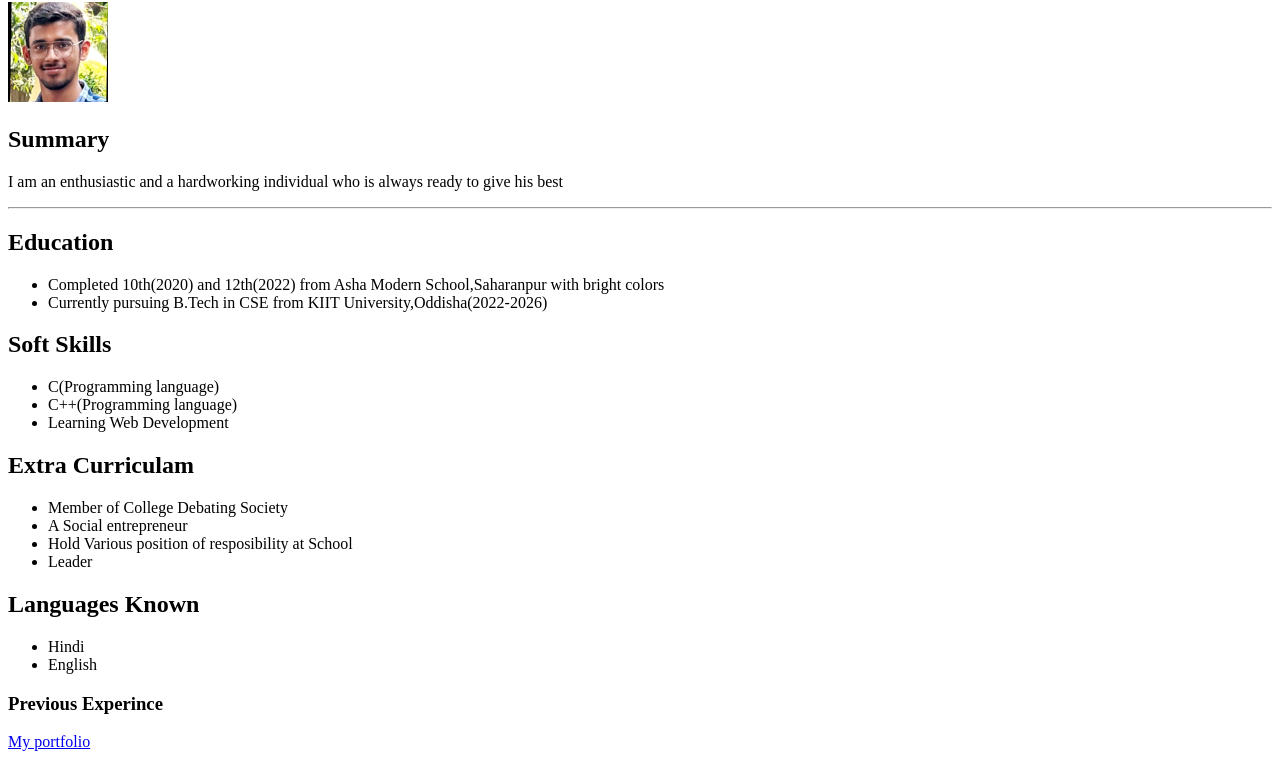
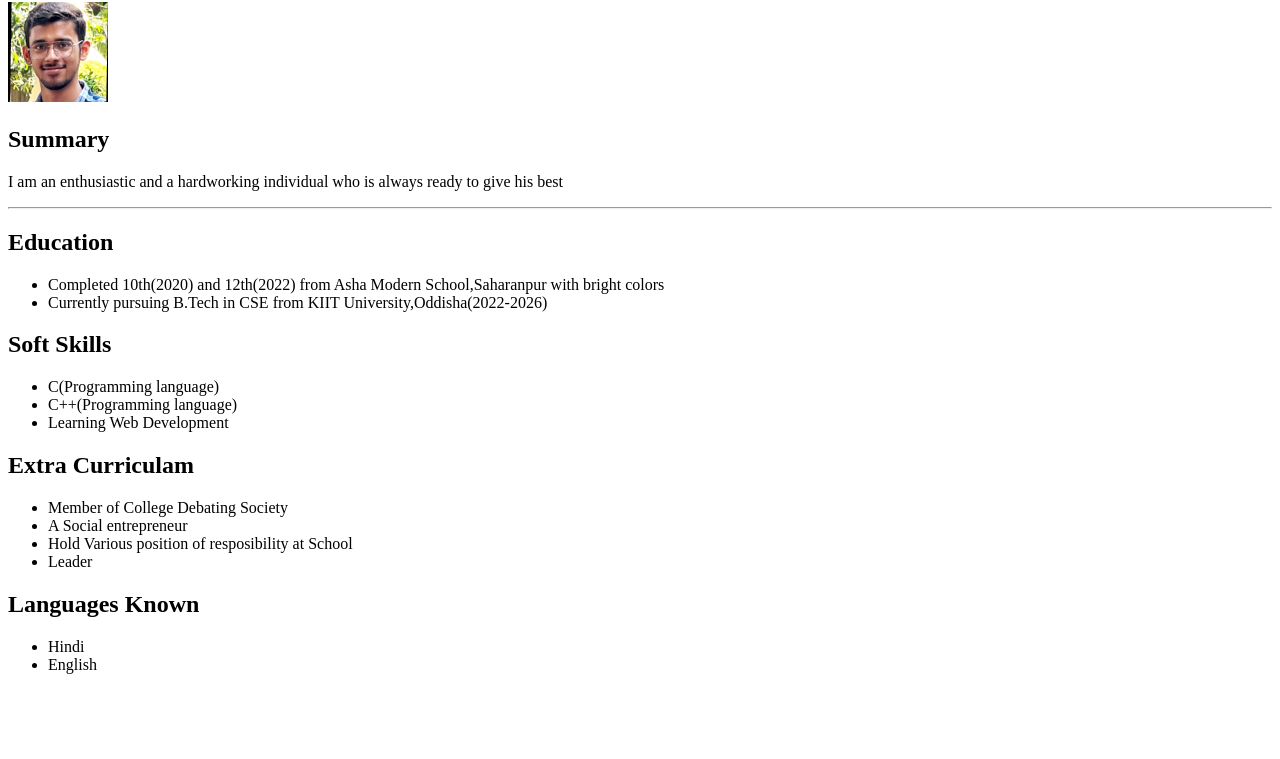
Before and after one commit to VisheshChoudhary139/html.MyResume, a plain HTML site: page index.html in a window 1280 px wide. Shown: the part 78-837 px from the top of the page. After the commit the page ends 800 px from the top, so only its background shows below. Drawn offline with Linux system fonts and the light colour scheme.

Commit message:
Update index.html

```diff
--- a/index.html
+++ b/index.html
@@ -33,7 +33,5 @@
             <li>Hindi</li>
             <li>English</li>
         </ul>
-        <h3>Previous Experince</h3>
-        <a href = "https://visheshchoudhary139.github.io/html.portfolio/">My portfolio</a>
     </body>
 </html>
```
